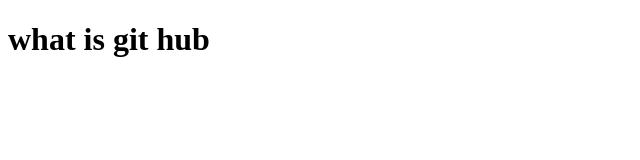
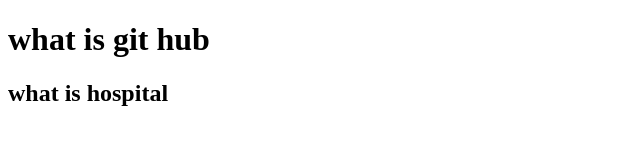
Before and after one commit to paridaq/repo, a plain HTML site: page index.html in a window 1280 px wide. Shown: the whole page, without its empty margins (0-640 px from the left). Drawn offline with Linux system fonts and the light colour scheme.

Commit message:
changes in index

```diff
--- a/index.html
+++ b/index.html
@@ -7,5 +7,6 @@
 </head>
 <body>
     <h1>what is git hub</h1>
+    <h2> what is hospital</h2>
 </body>
 </html>
```
